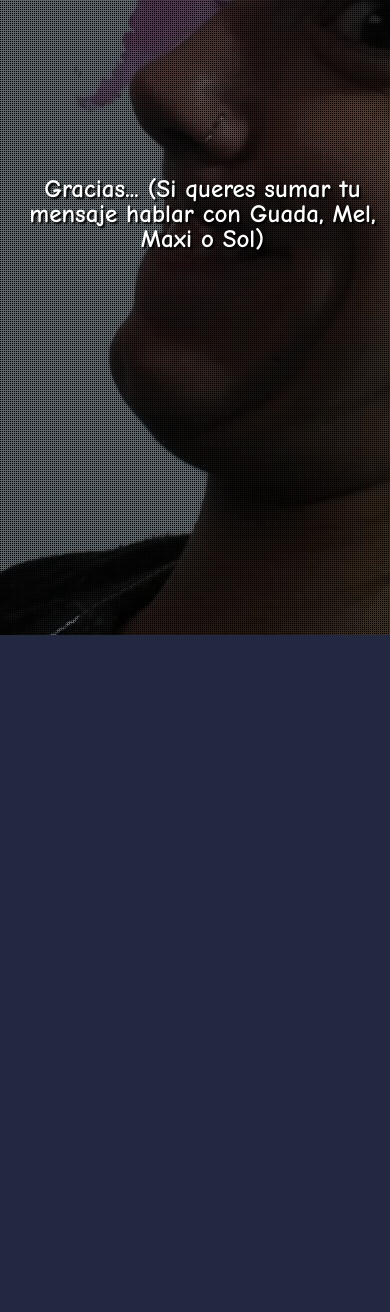
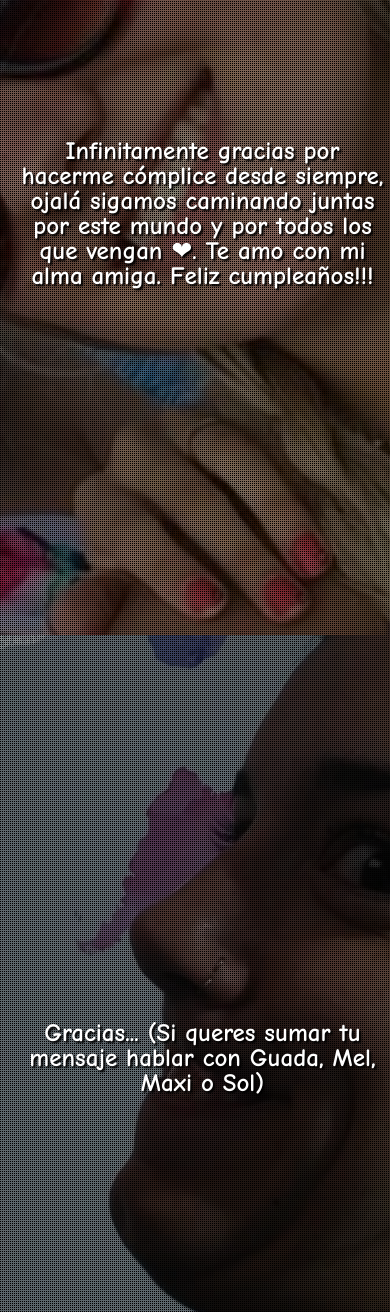
Before and after one commit to jorgevillafuerte/jorgevillafuerte.github.io, a plain HTML site: page index.html in a window 390 px wide. Shown: the part 9493-10805 px from the top of the page. Before the commit the page ends 10128 px from the top, so only its background shows below. Drawn offline with Linux system fonts and the light colour scheme.

Commit message:
new message

```diff
--- a/Resources/Slider/css/style.css
+++ b/Resources/Slider/css/style.css
@@ -110,6 +110,9 @@ Main Components
 }
 .cd-section:nth-of-type(11) {
   background-image: url('../../Imagenes/slide-11.jpg');
+}
+.cd-section:nth-of-type(12) {
+  background-image: url('../../Imagenes/slide-12.jpg');
 }
 .cd-section:last-of-type {
   background-image: url('../../Imagenes/slide-thanks.jpg');
--- a/index.html
+++ b/index.html
@@ -272,6 +272,15 @@
     <section class="cd-section">
         <div>
             <div class="col-md-8 col-md-offset-2 messagePeople">
+                <p>Infinitamente gracias por hacerme cómplice desde siempre, ojalá sigamos caminando juntas por este mundo y por todos los que vengan ❤. Te amo con mi alma amiga. Feliz cumpleaños!!!
+                </p>
+            </div>
+        </div>
+    </section>
+
+    <section class="cd-section">
+        <div>
+            <div class="col-md-8 col-md-offset-2 messagePeople">
                 <p>Gracias... (Si queres sumar tu mensaje hablar con Guada, Mel, Maxi o Sol)
                 </p>
             </div>
```
Also changed, not shown: Resources/Imagenes/slide-12.jpg (added).
